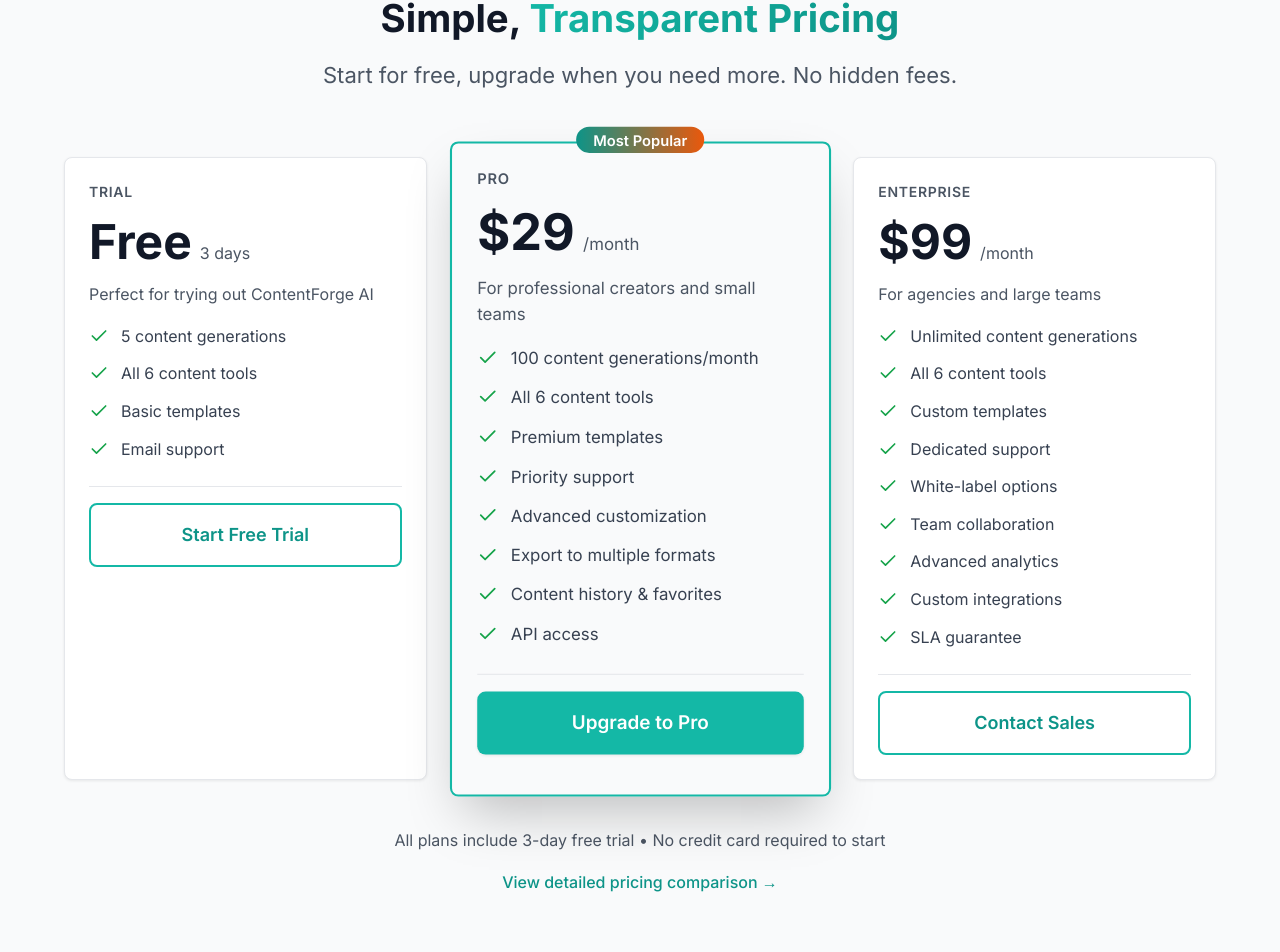
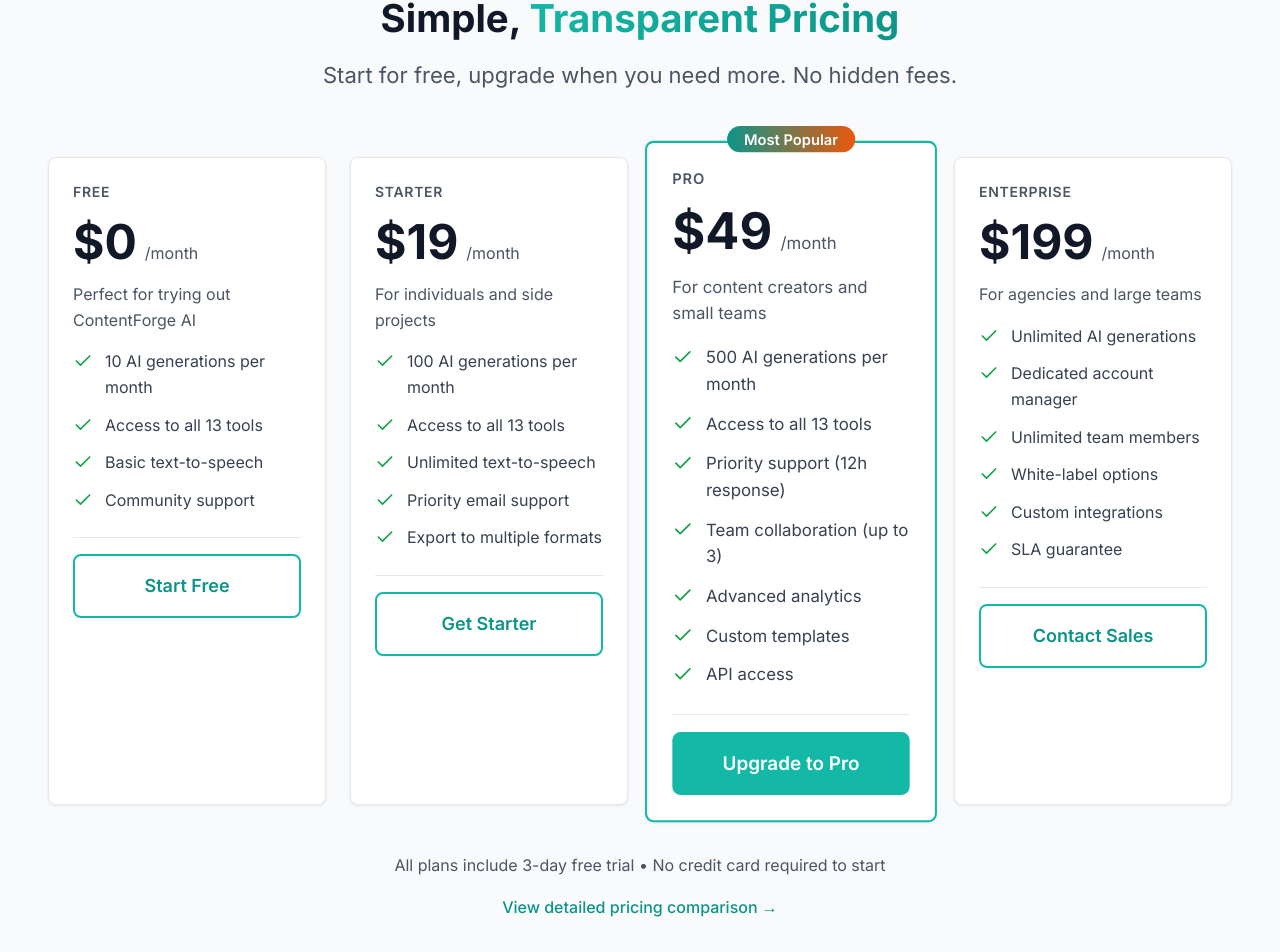
Before and after one commit to Noor881/contentforge-ai, a Next.js app: page / in a window 1280 px wide. Shown: the part 4433-5385 px from the top of the page. Built offline with nearby package versions, Linux system fonts and the light colour scheme; no server answers.

Commit message:
Update pricing plans: Free 0, Starter 19, Pro 49, Enterprise 199

```diff
--- a/app/admin/users/page.tsx
+++ b/app/admin/users/page.tsx
@@ -600,10 +600,11 @@
                                             }}
                                             disabled={actionLoading === selectedUser.id}
                                         >
-                                            <option value="free">Free</option>
-                                            <option value="trial">Trial (3 days)</option>
-                                            <option value="pro">Pro ($29/month)</option>
-                                            <option value="enterprise">Enterprise ($99/month)</option>
+                                            <option value="free">Free ($0)</option>
+                                            <option value="trial">Trial (3 days Pro access)</option>
+                                            <option value="starter">Starter ($19/month)</option>
+                                            <option value="pro">Pro ($49/month)</option>
+                                            <option value="enterprise">Enterprise ($199/month)</option>
                                         </select>
                                     </div>
                                     <p className="text-xs text-gray-500 mt-2">Current: {selectedUser.subscriptionTier} • Status: {selectedUser.subscriptionStatus}</p>
--- a/components/landing/PricingPreview.tsx
+++ b/components/landing/PricingPreview.tsx
@@ -7,33 +7,48 @@
 
 const plans = [
     {
-        name: 'Trial',
-        price: 'Free',
-        period: '3 days',
+        name: 'Free',
+        price: '$0',
+        period: '/month',
         description: 'Perfect for trying out ContentForge AI',
         features: [
-            '5 content generations',
-            'All 6 content tools',
-            'Basic templates',
-            'Email support',
+            '10 AI generations per month',
+            'Access to all 13 tools',
+            'Basic text-to-speech',
+            'Community support',
         ],
-        cta: 'Start Free Trial',
+        cta: 'Start Free',
+        href: '/signup',
+        popular: false,
+    },
+    {
+        name: 'Starter',
+        price: '$19',
+        period: '/month',
+        description: 'For individuals and side projects',
+        features: [
+            '100 AI generations per month',
+            'Access to all 13 tools',
+            'Unlimited text-to-speech',
+            'Priority email support',
+            'Export to multiple formats',
+        ],
+        cta: 'Get Starter',
         href: '/signup',
         popular: false,
     },
     {
         name: 'Pro',
-        price: '$29',
+        price: '$49',
         period: '/month',
-        description: 'For professional creators and small teams',
+        description: 'For content creators and small teams',
         features: [
-            '100 content generations/month',
-            'All 6 content tools',
-            'Premium templates',
-            'Priority support',
-            'Advanced customization',
-            'Export to multiple formats',
-            'Content history & favorites',
+            '500 AI generations per month',
+            'Access to all 13 tools',
+            'Priority support (12h response)',
+            'Team collaboration (up to 3)',
+            'Advanced analytics',
+            'Custom templates',
             'API access',
         ],
         cta: 'Upgrade to Pro',
@@ -42,17 +57,14 @@
     },
     {
         name: 'Enterprise',
-        price: '$99',
+        price: '$199',
         period: '/month',
         description: 'For agencies and large teams',
         features: [
-            'Unlimited content generations',
-            'All 6 content tools',
-            'Custom templates',
-            'Dedicated support',
+            'Unlimited AI generations',
+            'Dedicated account manager',
+            'Unlimited team members',
             'White-label options',
-            'Team collaboration',
-            'Advanced analytics',
             'Custom integrations',
             'SLA guarantee',
         ],
@@ -77,12 +89,12 @@
                 </div>
 
                 {/* Pricing Cards */}
-                <div className="grid grid-cols-1 md:grid-cols-3 gap-8 max-w-6xl mx-auto">
+                <div className="grid grid-cols-1 md:grid-cols-2 lg:grid-cols-4 gap-6 max-w-7xl mx-auto">
                     {plans.map((plan, index) => (
                         <Card
                             key={index}
-                            variant={plan.popular ? 'gradient' : 'default'}
-                            className={`relative ${plan.popular ? 'border-2 border-primary-500 shadow-2xl scale-105' : ''}`}
+                            variant="default"
+                            className={`relative ${plan.popular ? 'border-2 border-primary-500 shadow-2xl lg:scale-105 z-10' : ''}`}
                         >
                             {plan.popular && (
                                 <div className="absolute -top-4 left-1/2 -translate-x-1/2">
```
